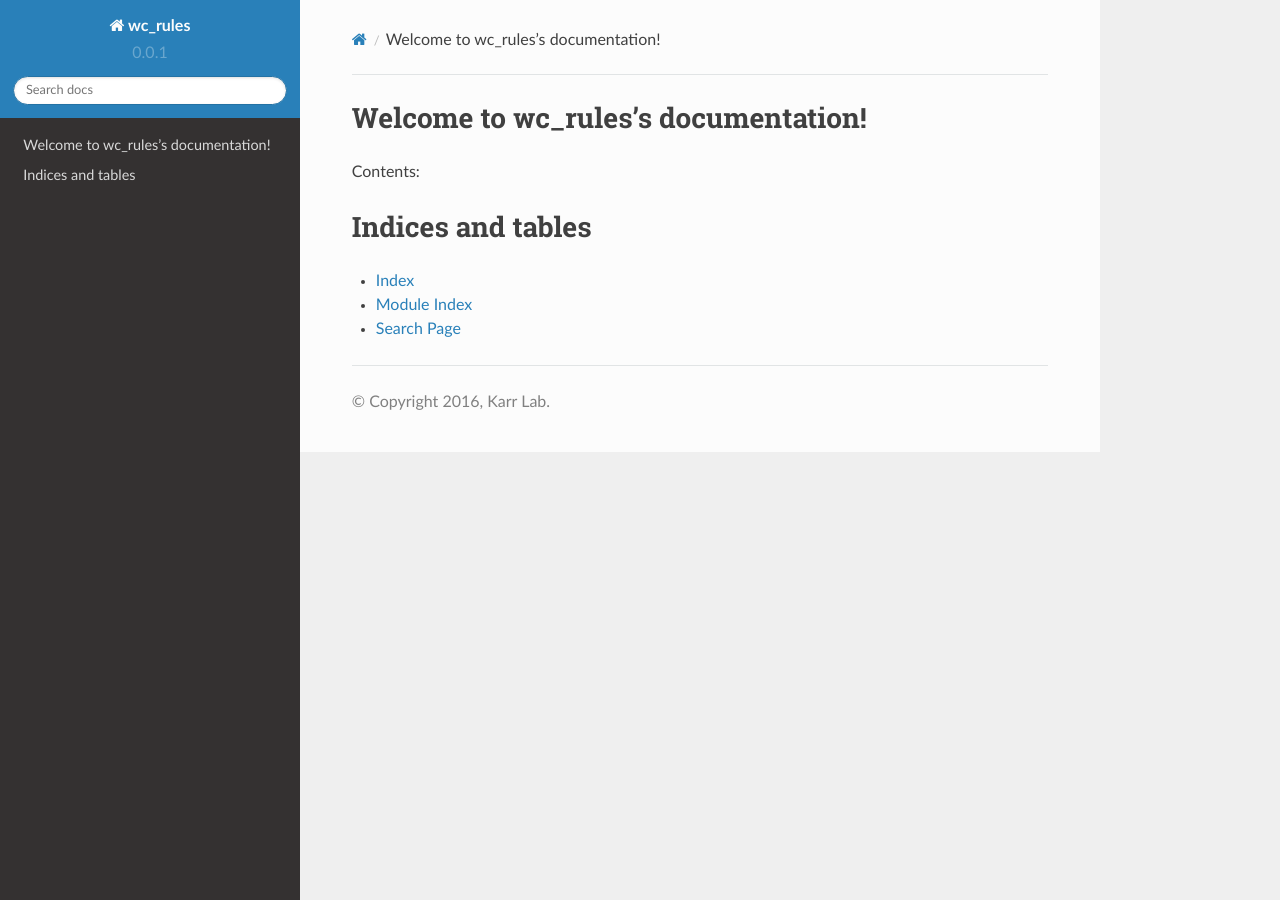
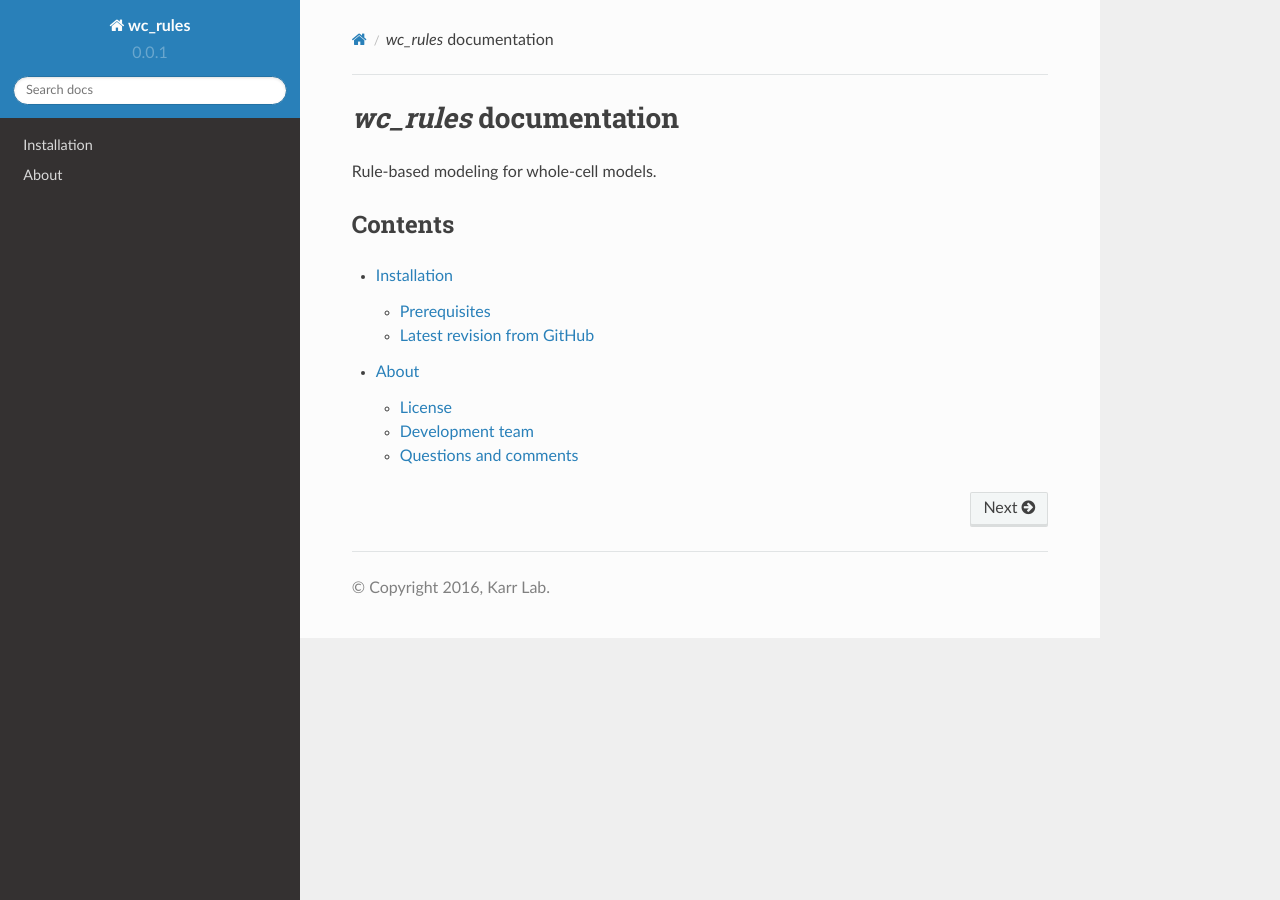
Before and after one commit to KarrLab/wc_rules, a Sphinx documentation site: the page built from docs/index.rst, in a window 1280 px wide. Built offline with Sphinx 7.4.7 and the Read the Docs theme 2.0.0, drawn with Linux system fonts in a browser that asks for light colours; pages that are not in the unit, such as notebooks, are missing from menus.

Commit message:
updating documentation

```diff
--- a/docs/conf.py
+++ b/docs/conf.py
@@ -376,7 +376,7 @@ def run_apidoc(app):
     parser.read(os.path.join(this_dir, '..', 'setup.cfg'))
     packages = parser.get('sphinx-apidocs', 'packages').strip().split('\n')
     for package in packages:
-        apidoc.main(argv=['sphinx-apidoc', '-f', '-o', os.path.join(this_dir, 'source'), os.path.join(this_dir, '..', package)])
+        apidoc.main(argv=['sphinx-apidoc', '-f', '-P', '-o', os.path.join(this_dir, 'source'), os.path.join(this_dir, '..', package)])
 
 def setup(app):
     app.connect('builder-inited', run_apidoc)
--- a/docs/index.rst
+++ b/docs/index.rst
@@ -1,18 +1,14 @@
-Welcome to wc_rules's documentation!
-====================================
+`wc_rules` documentation
+========================
 
-Contents:
+Rule-based modeling for whole-cell models.
+
+Contents
+--------
 
 .. toctree::
-   :maxdepth: 2
+   :maxdepth: 3
 
-   source/modules.rst
-
-
-
-Indices and tables
-==================
-
-* :ref:`genindex`
-* :ref:`modindex`
-* :ref:`search`
+   installation.rst
+   API documentation <source/modules.rst>
+   about.rst
--- /dev/null
+++ b/docs/installation.rst
@@ -0,0 +1,14 @@
+Installation
+============
+
+Prerequisites
+--------------------------
+
+* Python
+* Pip
+
+Latest revision from GitHub
+---------------------------
+Run the following command to install the latest version from GitHub::
+
+    pip install git+git://github.com/KarrLab/wc_rules.git#egg=wc_rules
--- a/docs/requirements.txt
+++ b/docs/requirements.txt
@@ -1,4 +1,5 @@
 configparser
+networkx
 robpol86-sphinxcontrib-googleanalytics
 Sphinx
 sphinx_rtd_theme
```
Also changed, not shown: docs/about.rst (added, +20 -0 lines).
